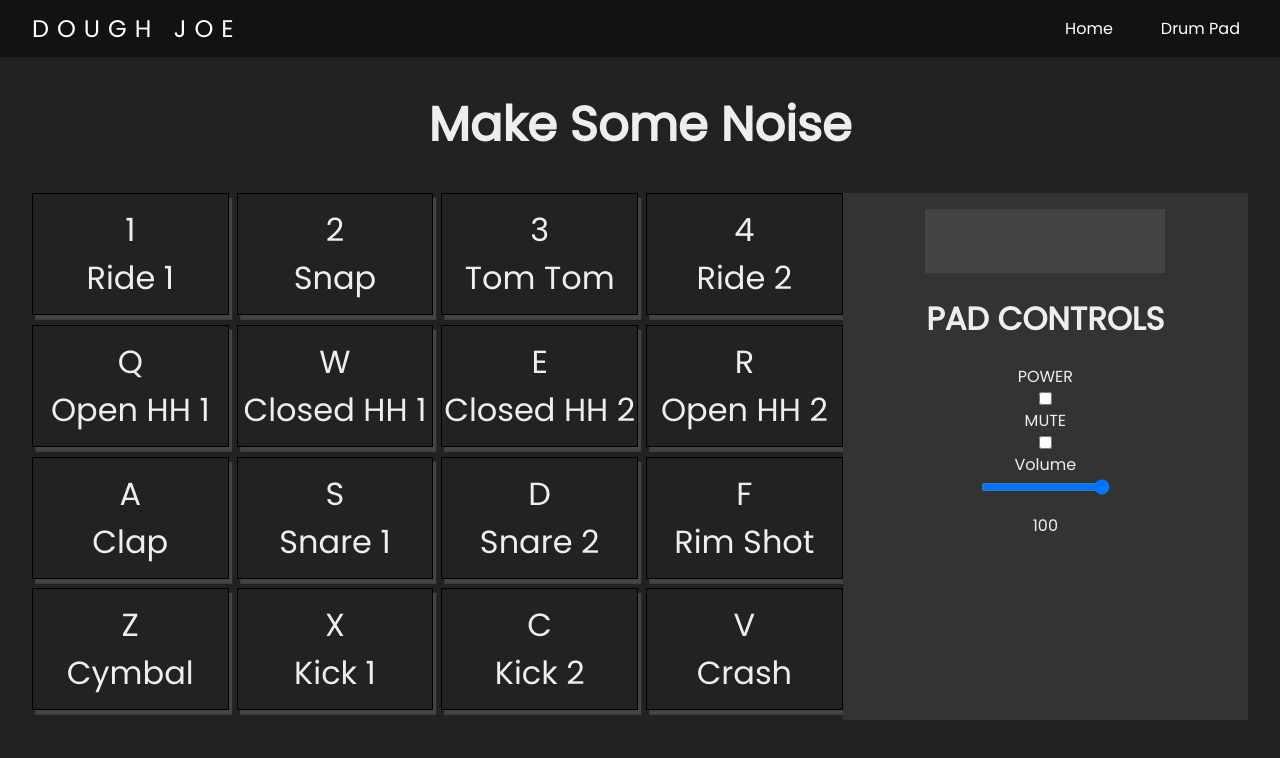
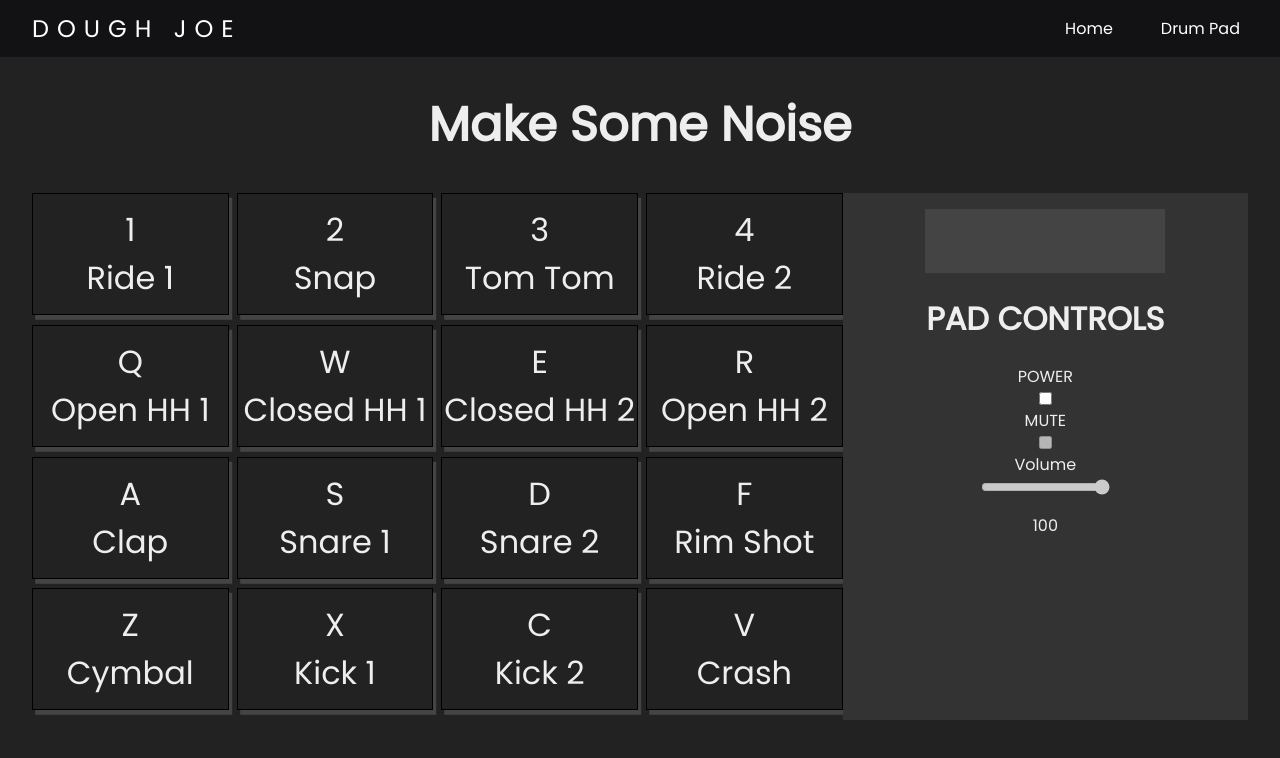
Before and after one commit to Zobee/AlchemixstImproved, a React (Create React App) app in the folder alchemixst/: page /pad in a window 1280 px wide. Shown: the top 758 px of the page. Built offline with nearby package versions, Linux system fonts and the light colour scheme.

Commit message:
Changed activePad state to only take in the beatName

```diff
--- a/alchemixst/src/components/DrumPad/DrumPad.js
+++ b/alchemixst/src/components/DrumPad/DrumPad.js
@@ -5,13 +5,13 @@ import PadControls from './PadControls'
 function DrumPad() {
     const [isOn, setIsOn] = useState(false)
     const [volume, setVolume] = useState(100)
-    const [activePad, setActivePad] = useState(null)
+    const [activePadName, setActivePadName] = useState("")
     return (
     <div className='drumpad'>
         <h1 className='pad-header'>Make Some Noise</h1>
         <div className='pad-container'>
-            <PadDeck isOn={isOn} setActivePad={setActivePad} volume={volume}/>
-            <PadControls activePad={activePad} setIsOn={setIsOn} volume={volume} setVolume={setVolume}/>
+            <PadDeck isOn={isOn} setActivePadName={setActivePadName} volume={volume}/>
+            <PadControls isOn={isOn} activePadName={activePadName} setIsOn={setIsOn} volume={volume} setVolume={setVolume}/>
         </div>
     </div>
     )
--- a/alchemixst/src/components/DrumPad/Pad.js
+++ b/alchemixst/src/components/DrumPad/Pad.js
@@ -1,12 +1,12 @@
 import React, {useState, useEffect} from 'react'
 
-function Pad({isOn, pad, setActivePad, volume}) {
+function Pad({isOn, pad, setActivePadName, volume}) {
     const {id, keyInput, beatName, sound} = pad;
     const [isDown, setIsDown] = useState("");
 
     const play = (aud) => {
         setIsDown("down")
-        setActivePad(pad)
+        setActivePadName(beatName)
         const playback = new Audio(aud)
         playback.currentTime = 0
         playback.volume = volume / 100
@@ -14,7 +14,7 @@ function Pad({isOn, pad, setActivePad, volume}) {
         playback.remove();
         setTimeout(() => {
             setIsDown("")
-            setActivePad(null)
+            setActivePadName("")
         }, 300)
     }
 
--- a/alchemixst/src/components/DrumPad/PadControls.js
+++ b/alchemixst/src/components/DrumPad/PadControls.js
@@ -1,10 +1,10 @@
 import React from 'react'
 
-function PadControls({activePad, setIsOn, volume, setVolume}) {
+function PadControls({activePadName, isOn, setIsOn, volume, setVolume}) {
     return (
         <div className='pad-controls'>
-            <div className='beat-name'>
-                {activePad && <h1>{activePad.beatName}</h1>}
+            <div className={`beat-name`}>
+                {activePadName && <h1>{activePadName}</h1>}
             </div>
             <h1>PAD CONTROLS</h1>
             <label for='power'>
@@ -21,6 +21,7 @@ function PadControls({activePad, setIsOn, volume, setVolume}) {
             <input
                 type='checkbox'
                 name='mute'
+                disabled={!isOn}
                 onChange={() => setVolume(prev => prev ? 0 : 100)}
             />
             <label for='sound-volume'>
@@ -32,9 +33,10 @@ function PadControls({activePad, setIsOn, volume, setVolume}) {
                 min="0"
                 max="100"
                 value={volume}
+                disabled={!isOn}
                 onChange={(e) => setVolume(e.target.value)}
                 />
-            <p>{volume}</p>
+            <p className='volume-display'>{volume}</p>
         </div>
     )
 }
--- a/alchemixst/src/components/DrumPad/PadDeck.js
+++ b/alchemixst/src/components/DrumPad/PadDeck.js
@@ -1,7 +1,7 @@
 import React from 'react'
 import Pad from './Pad'
 import padData from './padData'
-function PadDeck({isOn, setActivePad, volume}) {
+function PadDeck({isOn, setActivePadName, volume}) {
     return (
         <div className='pad-deck'>
             {padData.map(pad => <Pad
@@ -9,7 +9,7 @@ function PadDeck({isOn, setActivePad, volume}) {
             key={pad.id}
             pad={pad}
             volume={volume}
-            setActivePad={setActivePad}
+            setActivePadName={setActivePadName}
             />)}
         </div>
     )
```
